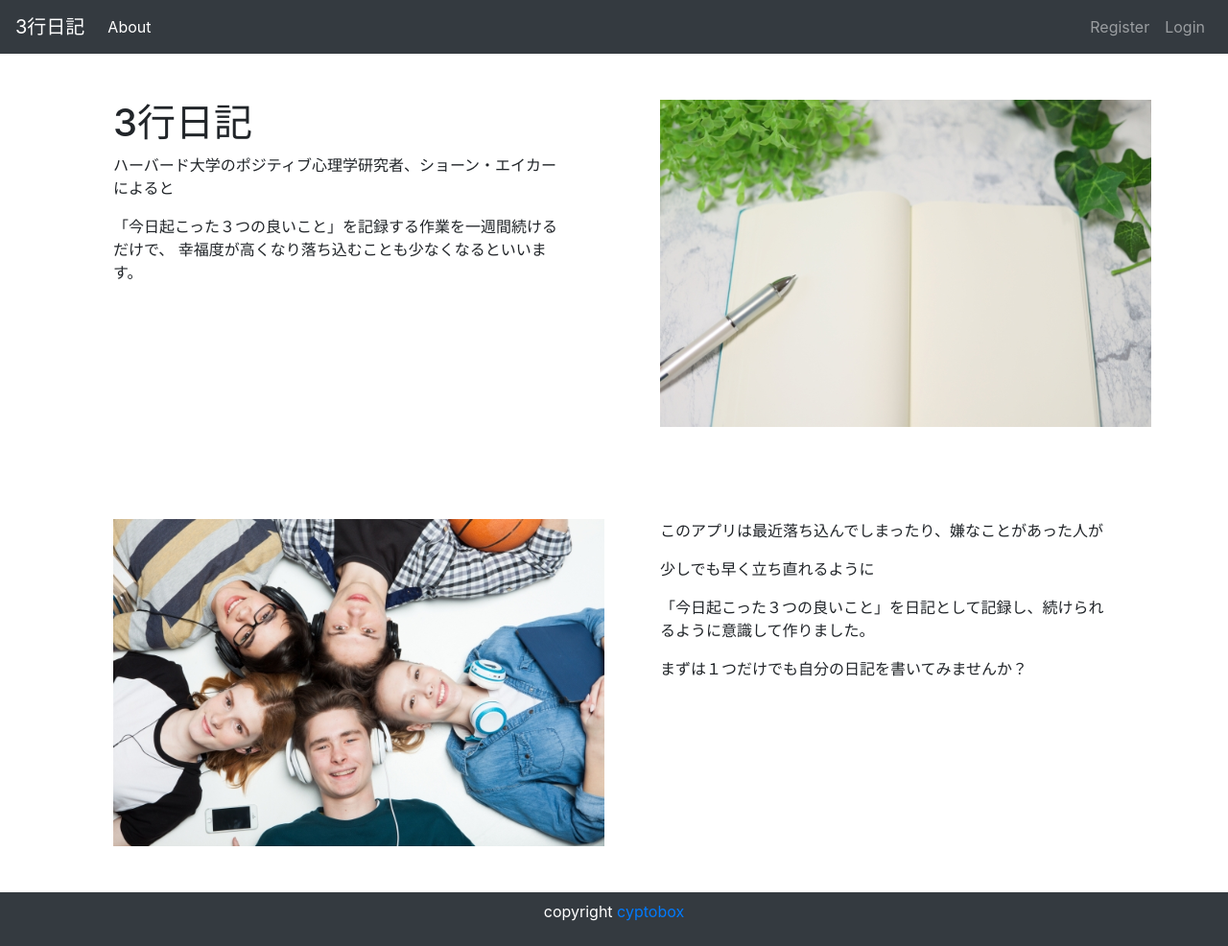
After one commit to crypt0box/Django, a Django app: page /about/ in a window 1280 px wide. The commit adds this page. Shown: the whole page at 96% size. Run offline with Django 3.2, Linux system fonts and the light colour scheme; some libraries are stand-ins or nearby versions.

Commit message:
追加：Aboutページの追加

```diff
--- /dev/null
+++ b/project4/ThreeLineDiary/templates/ThreeLineDiary/about.html
@@ -0,0 +1,34 @@
+{% extends 'ThreeLineDiary/base.html' %}
+
+{% block content %}
+<div class="container">
+<div class="row">
+
+      <div class="first-left p-5 col-md-6 col-sm-12">
+        <h1>3行日記</h1>
+        <p>ハーバード大学のポジティブ心理学研究者、ショーン・エイカーによると</p>
+        <p>「今日起こった３つの良いこと」を記録する作業を一週間続けるだけで、
+        幸福度が高くなり落ち込むことも少なくなるといいます。</p>
+      </div>
+
+      <div class="first-right p-5 col-md-6 col-sm-12">
+        <img src="/images/diary.png" alt="Top1" />
+      </div>
+
+    </div>
+    <div class="row">
+
+      <div class="second-left p-5 col-md-6 col-sm-12">
+        <img src="/images/niconicocircle.png" alt="Top2" />
+      </div>
+
+      <div class="second-right p-5 col-md-6 col-sm-12">
+        <p>このアプリは最近落ち込んでしまったり、嫌なことがあった人が</p>
+        <p>少しでも早く立ち直れるように</p>
+        <p>「今日起こった３つの良いこと」を日記として記録し、続けられるように意識して作りました。</p>
+        <p>まずは１つだけでも自分の日記を書いてみませんか？</p>
+      </div>
+
+    </div>
+</div>
+{% endblock %}
--- a/project4/ThreeLineDiary/templates/ThreeLineDiary/base.html
+++ b/project4/ThreeLineDiary/templates/ThreeLineDiary/base.html
@@ -22,7 +22,7 @@
       <div class="collapse navbar-collapse" id="navbarTogglerDemo02">
         <ul class="navbar-nav mr-auto mt-2 mt-md-0">
           <li class="nav-item active">
-            <a class="nav-link" href="#!">About <span class="sr-only">(current)</span></a>
+            <a class="nav-link" href="{% url 'ThreeLineDiary:about' %}">About <span class="sr-only">(current)</span></a>
           </li>
           {% if user.is_authenticated %}
           <li class="nav-item">
--- a/project4/ThreeLineDiary/urls.py
+++ b/project4/ThreeLineDiary/urls.py
@@ -12,4 +12,5 @@ urlpatterns = [
     path('user_detail/<int:pk>/', views.UserDetail.as_view(), name='user_detail'),
     path('post_create/<int:user_pk>/', views.PostCreate.as_view(), name='post_create'),
     path('thumbnail_update/<int:pk>/', views.ThumbnailUpdate.as_view(), name='thumbnail_update'),
+    path('about/', views.About.as_view(), name='about'),
 ]
--- a/project4/ThreeLineDiary/views.py
+++ b/project4/ThreeLineDiary/views.py
@@ -96,3 +96,8 @@ class ThumbnailUpdate(generic.UpdateView):
 
     def get_success_url(self):
         return reverse('ThreeLineDiary:user_detail', kwargs={'pk': self.object.pk})
+
+
+class About(generic.TemplateView):
+    """ユーザー本登録"""
+    template_name = 'ThreeLineDiary/about.html'
```
Also changed, not shown: project4/images/diary.jpg (added), project4/images/diary.png (added), project4/images/niconicocircle.jpg (added), project4/images/niconicocircle.png (added).
